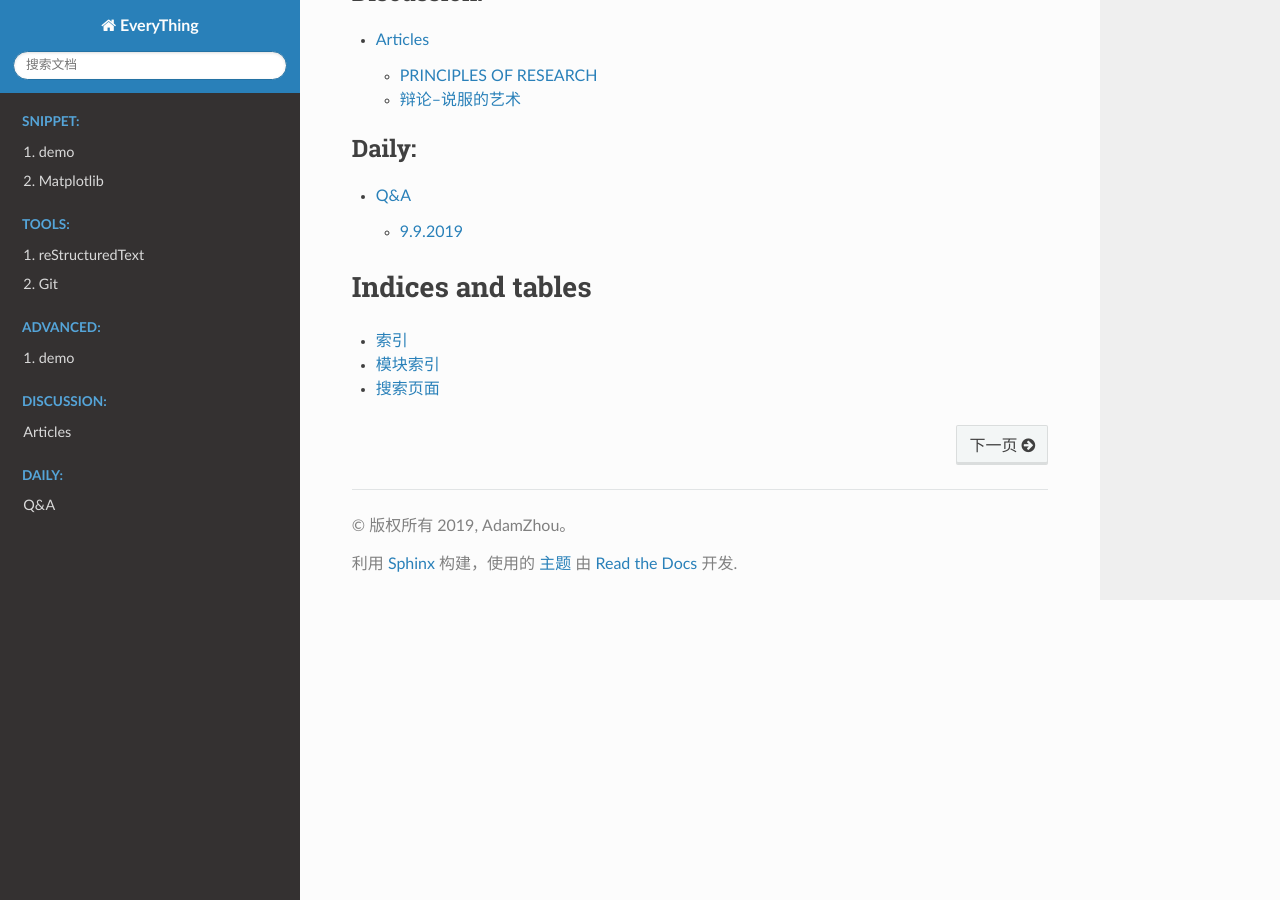
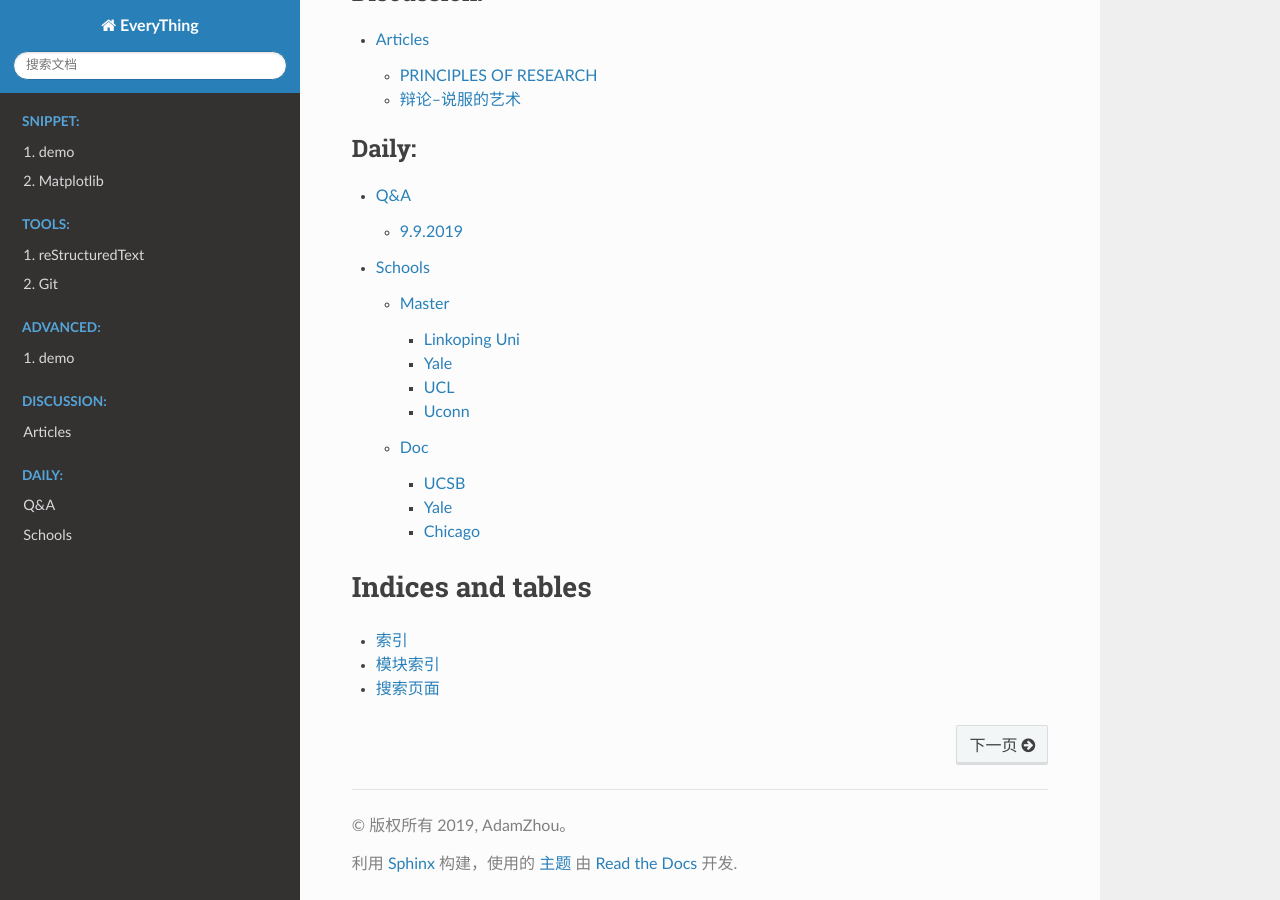
Before and after one commit to AdamZh0u/EveryZ, a Sphinx documentation site: the page built from source/index.rst, in a window 1280 px wide and 900 px high, scrolled down 1505 px. Built offline with Sphinx 7.4.7 and the Read the Docs theme 2.0.0, drawn with Linux system fonts in a browser that asks for light colours; pages that are not in the unit, such as notebooks, are missing from menus.

Commit message:
add school

```diff
--- /dev/null
+++ b/source/Daily/Life.rst
@@ -0,0 +1,54 @@
+Schools
+==========
+
+Master
+--------------
+
+Linkoping Uni
+~~~~~~~~~~~~~~~~
+* How to apply
+https://liu.se/en/article/how-to-apply
+* Programm
+https://liu.se/en/education/program/f7mcd
+* scholarship
+* tutor
+https://keuschnigg.org/
+* Cost
+
+Yale
+~~~~~~~~~~~~~~
+* How to apply
+
+* Programm
+
+* scholarship
+* tutor
+* Cost
+
+UCL
+~~~~~~~~~
+* How to apply
+search https://www.ucl.ac.uk/adminsys/search/
+https://www.ucl.ac.uk/prospective-students/international/china
+login https://evision.ucl.ac.uk/urd/sits.urd/run/siw_lgn
+
+* Programm
+https://www.ucl.ac.uk/prospective-students/graduate/taught-degrees/spatial-data-science-visualisation-mres
+
+* scholarship
+* tutor
+
+Uconn
+~~~~~~~
+
+
+
+
+Doc
+----------------
+UCSB
+~~~~~~~~~~~
+Yale
+~~~~~
+Chicago
+~~~~~~~~
--- a/source/index.rst
+++ b/source/index.rst
@@ -43,6 +43,8 @@ This is an open source book written for myself to review my tools.
     :caption: Daily:
 
     Daily/Daily
+    Daily/Life
+
 
 
 
```
